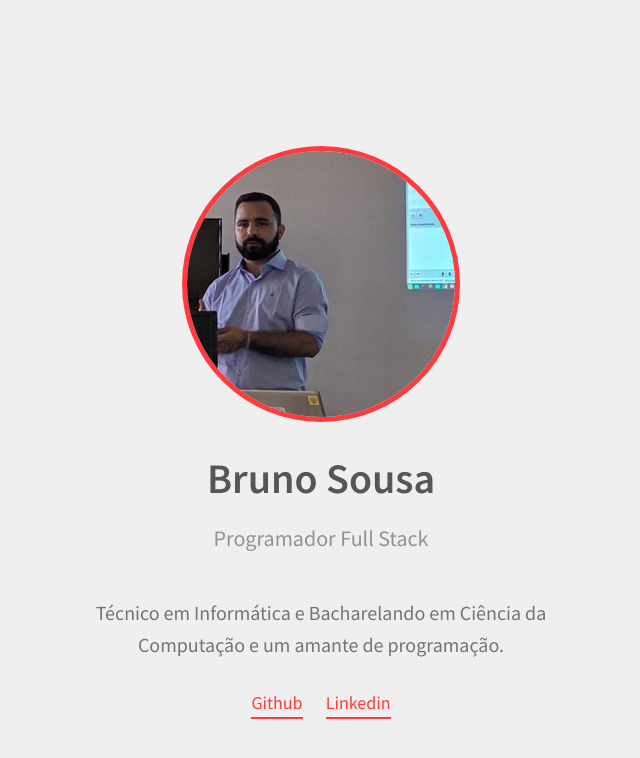
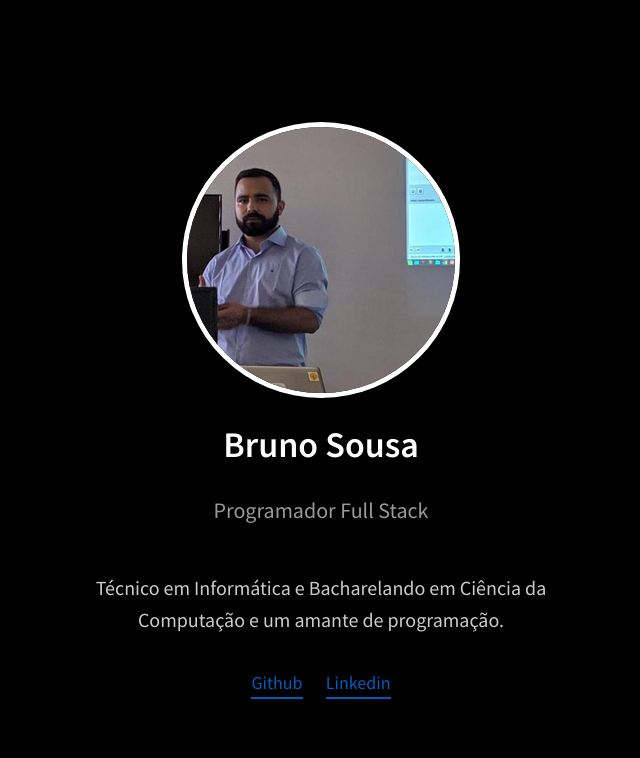
Before and after one commit to brunosousadev/brunosousadev.github.io, a plain HTML site: page index.html in a window 1280 px wide. Shown: the whole page, without its empty margins (319-959 px from the left). Drawn offline with Linux system fonts and the light colour scheme.

Commit message:
Modificando cores

```diff
--- a/styles.css
+++ b/styles.css
@@ -2,8 +2,6 @@
   padding: 0;
   outline: 0;
   box-sizing: border-box;
-  margin-top: 15px;
-  margin-bottom: 15px;
 }
 
 html,
@@ -13,8 +11,9 @@ body,
 }
 
 body {
-  background: #EFEFEF;
-  color: #565656;
+
+  background: #000000;
+  color: #ffffff;
   font-family: "Source Sans Pro";
   text-rendering: optimizelegibility !important;
   -webkit-font-smoothing: antialiased !important;
@@ -25,17 +24,18 @@ body {
   flex-direction: column;
   justify-content: center;
   align-items: center;
-  padding: 0 30px;
+
 }
 
 #wrapper img {
   border-radius: 50%;
-  border: 5px solid #FF3B3F;
+  border: 5px solid #ffffff;
+  margin-top: 20px;
 }
 
 #wrapper h1 {
-  font-size: 42px;
-  font-weight: 20px;
+  font-size: 36px;
+  font-weight: 10px;
 }
 
 #wrapper h2 {
@@ -62,20 +62,20 @@ body {
 
 #wrapper .links {
   margin-top: 15px;
-
+  margin-bottom: 20px;
 }
 
 #wrapper .links a {
-  color: #FF3B3F;
+  color: #005DBF;
   font-size: 18px;
   margin: 0 10px;
   padding-bottom: 3px;
   text-decoration: none;
-  border-bottom: 2px solid #FF3B3F;
+  border-bottom: 2px solid #005DBF;
 }
 
 #wrapper .links a:hover {
   transition: color 0.2s;
-  color: #76323F;
-  border-color: #76323F;
+  color: #248EFF;
+  border-color: #248EFF;
 }
```
